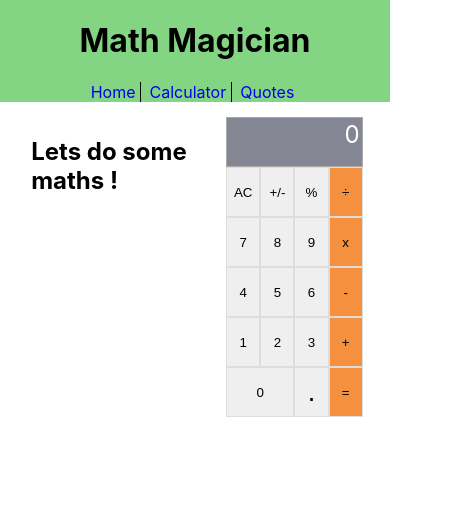
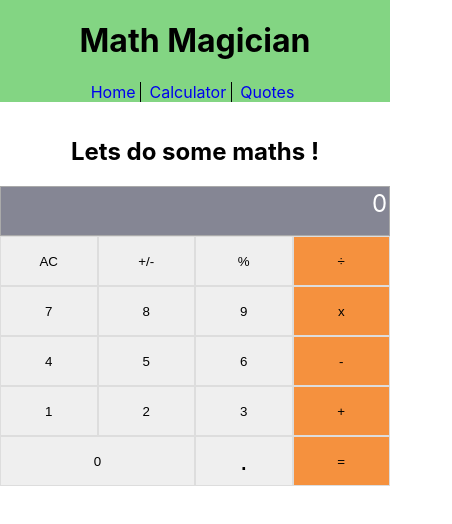
Before and after one commit to Adams-Ghub/Math-Magician-Website, a React (Create React App) app: page /calculator in a window 390 px wide. Shown: the top 524 px of the page, 452 px wide, since content can reach past the window. Built offline with nearby package versions, Linux system fonts and the light colour scheme.

Commit message:
Add media queries

```diff
--- a/src/css/calculator.css
+++ b/src/css/calculator.css
@@ -1,9 +1,15 @@
 .major-container {
   width: 100%;
   display: flex;
-  justify-content: flex-start;
-  padding: 0 8vw;
+  justify-content: space-between;
+
+  /* padding: 0 8vw; */
   margin-top: 4vw;
+}
+
+.container-of-main {
+  width: 50%;
+  padding: 0 8vw 0 0;
 }
 
 .main-container {
@@ -11,11 +17,11 @@
   grid-template-columns: 1fr 1fr 1fr 1fr;
   grid-template-rows: 1fr 1fr 1fr 1fr 1fr 1fr;
   justify-content: center;
-  width: 35%;
 }
 
 .maths-text {
   width: 50%;
+  padding: 0 0 0 8vw;
 }
 
 .screen {
@@ -137,3 +143,30 @@
   height: 50px;
   border-radius: 0;
 }
+
+@media screen and (max-width: 768px) {
+  .major-container {
+    flex-direction: column;
+    align-items: center;
+  }
+
+  .container-of-main {
+    display: flex;
+    flex-direction: row;
+    justify-content: center;
+    width: 80vw;
+    padding: 0 0 0 0;
+  }
+
+  .main-container {
+    width: 100%;
+  }
+
+  .maths-text {
+    display: flex;
+    flex-direction: row;
+    justify-content: center;
+    width: max-content;
+    padding: 0 0 0 0;
+  }
+}
```
